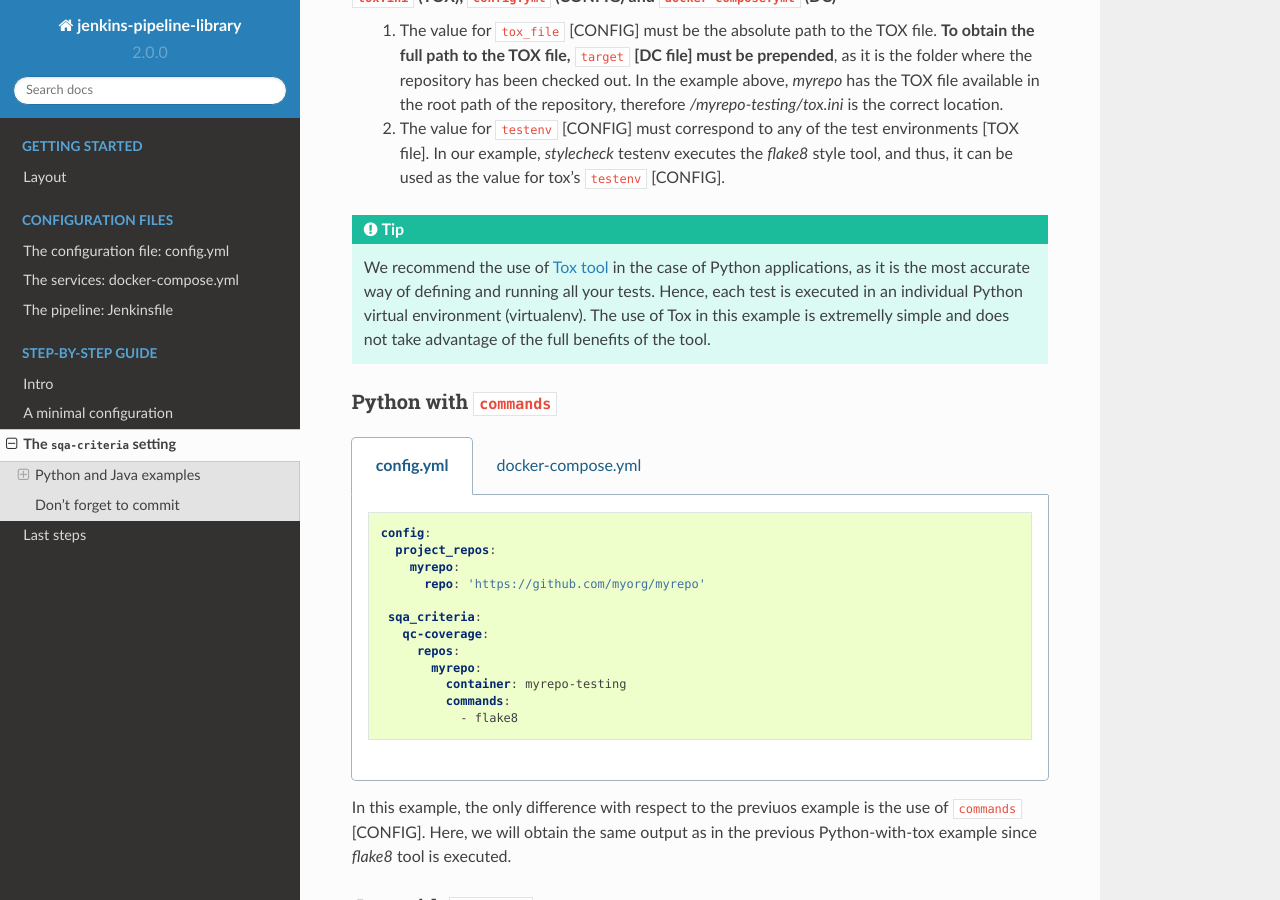
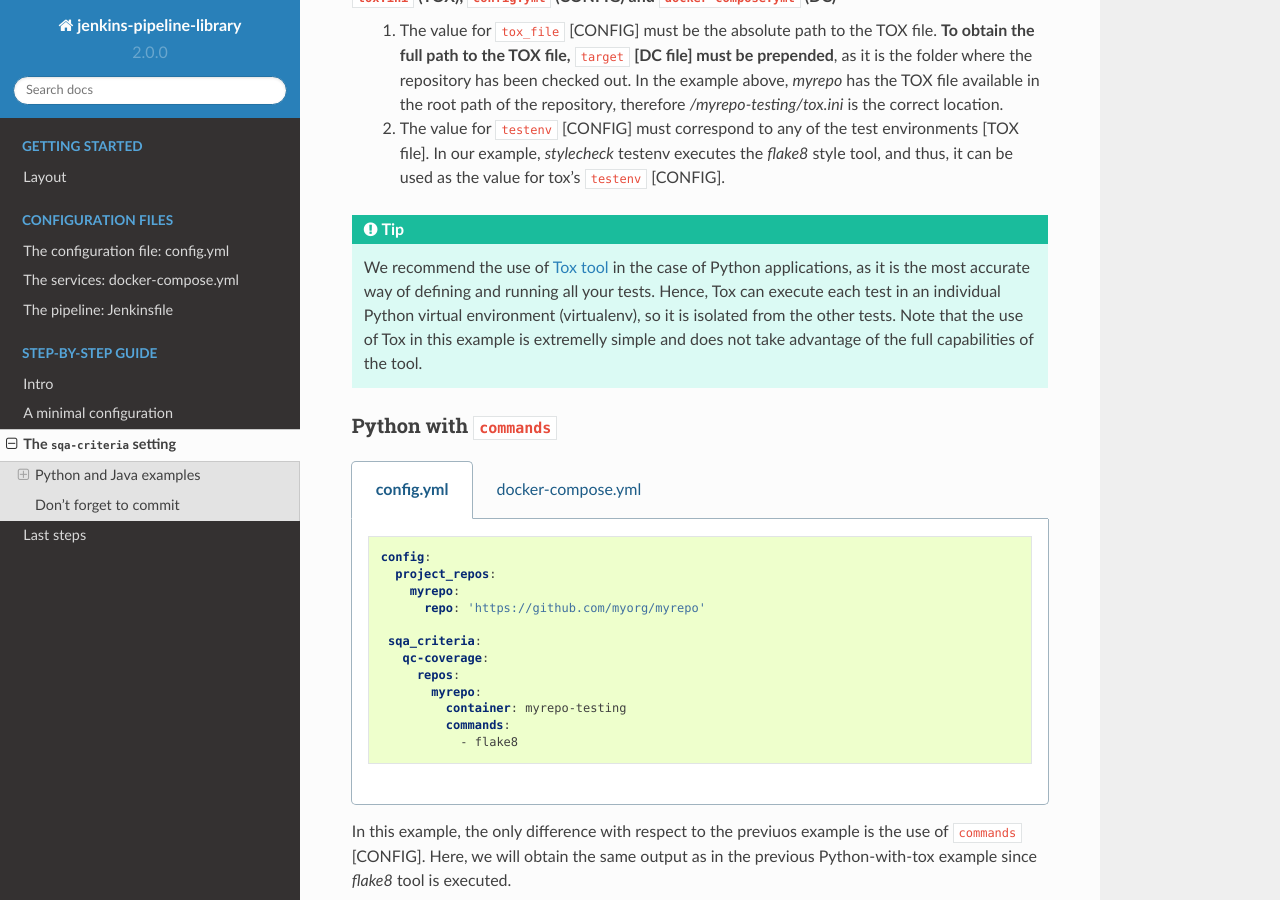
Before and after one commit to indigo-dc/jenkins-pipeline-library, a Sphinx documentation site: the page built from docs/user/step_by_step/sqa_criteria.rst, in a window 1280 px wide and 900 px high, scrolled down 1947 px. Built offline with Sphinx 7.4.7 and the Read the Docs theme 2.0.0, drawn with Linux system fonts in a browser that asks for light colours.

```diff
--- a/docs/user/step_by_step/sqa_criteria.rst
+++ b/docs/user/step_by_step/sqa_criteria.rst
@@ -142,10 +142,10 @@
 .. tip::
    We recommend the use of `Tox tool <https://tox.readthedocs.io/en/latest/>`_
    in the case of Python applications, as it is the most accurate way of
-   defining and running all your tests. Hence, each test is executed in an
-   individual Python virtual environment (virtualenv). The use of Tox in this
-   example is extremelly simple and does not take advantage of the full
-   benefits of the tool.
+   defining and running all your tests. Hence, Tox can execute each test in an
+   individual Python virtual environment (virtualenv), so it is isolated from
+   the other tests. Note that the use of Tox in this example is extremelly
+   simple and does not take advantage of the full capabilities of the tool.
 
 Python with ``commands``
 ^^^^^^^^^^^^^^^^^^^^^^^^
```
Also changed, not shown: docs/user/step_by_step/ending.rst (line endings or trailing spaces), docs/user/step_by_step/min_configuration.rst (line endings or trailing spaces).
